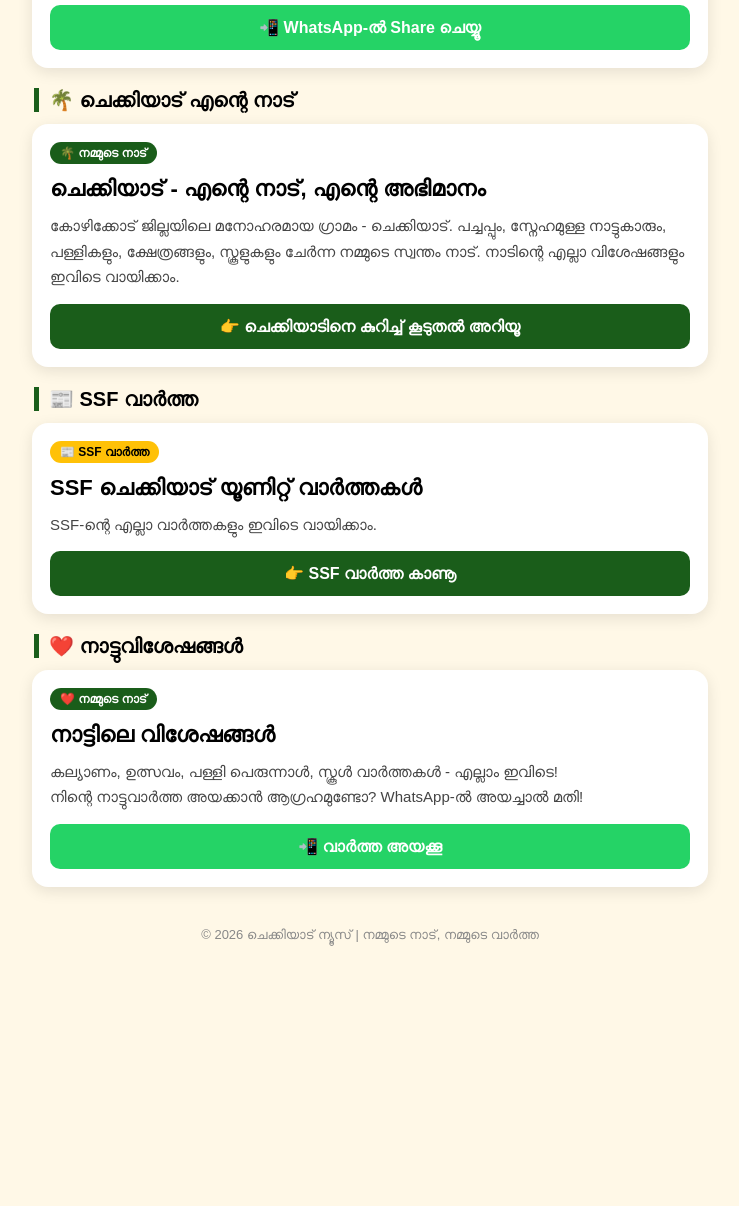
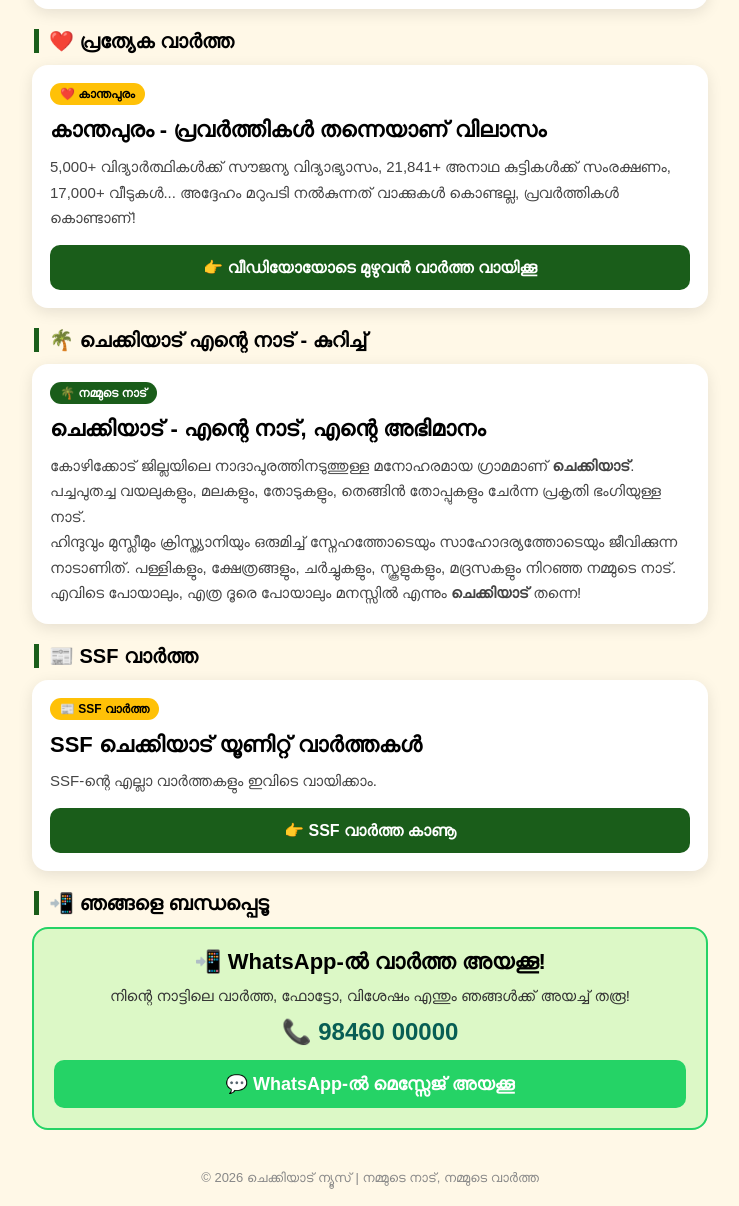
Before and after one commit to ichunetckd/-, a plain HTML site: page index.html in a window 1280 px wide. Shown: the part 1338-2544 px from the top of the page, without its empty margins (270-1009 px from the left). Before the commit the page ends 2301 px from the top, so only its background shows below. Drawn offline with Linux system fonts and the light colour scheme.

Commit message:
Enhance index.html with new sections and styles

```diff
--- a/index.html
+++ b/index.html
@@ -26,7 +26,11 @@ header b { font-size:22px; }
 .card h2 { font-size:22px; line-height:1.4; margin-bottom:8px; }
 .card p { font-size:15px; line-height:1.7; color:#444; }
 .btn { display:block; background:#1A5D1A; color:white; text-align:center; padding:13px; border-radius:10px; text-decoration:none; font-weight:bold; margin-top:14px; }
-.btn-green { background:#25D366; }
+.btn-green { background:#25D366; font-size:18px; }
+.whatsapp-box { background:#DCF8C6; border:2px solid #25D366; border-radius:16px; padding:20px; text-align:center; margin-bottom:20px; }
+.whatsapp-box h2 { font-size:22px; margin-bottom:8px; }
+.whatsapp-box p { font-size:15px; line-height:1.7; color:#333; }
+.big-num { font-size:24px; font-weight:bold; color:#075E54; display:block; margin:10px 0; }
 footer { text-align:center; padding:20px; color:#888; font-size:13px; }
 </style>
 </head>
@@ -34,9 +38,9 @@ footer { text-align:center; padding:20px; color:#888; font-size:13px; }
 <header><b>🌴 ചെക്കിയാട്</b><span>📍 കോഴിക്കോട്</span></header>
 <div class="ticker"><div class="track">
 <span>💡 BREAKING: മുണ്ടോളി പള്ളി പരിസരം പ്രകാശപൂരിതമായി! •</span>
-<span>🌴 ചെക്കിയാട് എന്റെ നാട് - നമ്മുടെ നാടിന്റെ വാർത്തകൾ •</span>
+<span>❤️ കാന്തപുരം - പ്രവർത്തികൾ തന്നെയാണ് വിലാസം •</span>
 <span>💡 BREAKING: മുണ്ടോളി പള്ളി പരിസരം പ്രകാശപൂരിതമായി! •</span>
-<span>🌴 ചെക്കിയാട് എന്റെ നാട് - നമ്മുടെ നാടിന്റെ വാർത്തകൾ •</span>
+<span>❤️ കാന്തപുരം - പ്രവർത്തികൾ തന്നെയാണ് വിലാസം •</span>
 </div></div>
 
 <div class="wrap">
@@ -46,7 +50,7 @@ footer { text-align:center; padding:20px; color:#888; font-size:13px; }
 <p>നമ്മുടെ നാടിന്റെ സ്നേഹവും, വാർത്തകളും, വിശേഷങ്ങളും - എല്ലാം ഒരിടത്ത്!</p>
 </div>
 
-<!-- 1. മുണ്ടോളി വാർത്ത -->
+<!-- 1. മുണ്ടോളി -->
 <div class="section-title">🔴 പുതിയ വാർത്ത</div>
 <div class="card">
 <img src="Screenshot_20261128-100515%7E2.jpg" onerror="this.src='https://ichunetckd.github.io/Screenshot_20261128-100515%7E2.jpg'" alt="മുണ്ടോളി പള്ളി">
@@ -55,22 +59,33 @@ footer { text-align:center; padding:20px; color:#888; font-size:13px; }
 <h2>മുണ്ടോളി പള്ളി പരിസരം ഇന്ന് പ്രകാശപൂരിതമായി!</h2>
 <p>പുതിയ മിനി മാസ്റ്റ് ലൈറ്റ് പ്രവർത്തിച്ച് തുടങ്ങി. NK ചന്ദ്രിക ടീച്ചറുടെ നിവേദനത്തിലൂടെയാണ് ഈ പ്രകാശം ലഭിച്ചത്.</p>
 <a class="btn" href="mundoli.html">👉 മുഴുവൻ വാർത്ത വായിക്കൂ</a>
-<a class="btn btn-green" href="https://wa.me/?text=💡%20മുണ്ടോളി%20പള്ളി%20പരിസരം%20പ്രകാശപൂരിതമായി!%20👇%20https://ichunetckd.github.io/-/mundoli.html">📲 WhatsApp-ൽ Share ചെയ്യൂ</a>
 </div>
 </div>
 
-<!-- 2. ചെക്കിയാട് എന്റെ നാട് -->
-<div class="section-title">🌴 ചെക്കിയാട് എന്റെ നാട്</div>
+<!-- 2. കാന്തപുരം - ഇത് ഇവിടെയാണ് ചേർത്തത് 👇 -->
+<div class="section-title">❤️ പ്രത്യേക വാർത്ത</div>
+<div class="card">
+<div>
+<span class="badge">❤️ കാന്തപുരം</span>
+<h2>കാന്തപുരം - പ്രവർത്തികൾ തന്നെയാണ് വിലാസം</h2>
+<p>5,000+ വിദ്യാർത്ഥികൾക്ക് സൗജന്യ വിദ്യാഭ്യാസം, 21,841+ അനാഥ കുട്ടികൾക്ക് സംരക്ഷണം, 17,000+ വീടുകൾ... അദ്ദേഹം മറുപടി നൽകുന്നത് വാക്കുകൾ കൊണ്ടല്ല, പ്രവർത്തികൾ കൊണ്ടാണ്!</p>
+<a class="btn" href="kanthapuram.html">👉 വീഡിയോയോടെ മുഴുവൻ വാർത്ത വായിക്കൂ</a>
+</div>
+</div>
+
+<!-- 3. ചെക്കിയാട് കുറിച്ച് -->
+<div class="section-title">🌴 ചെക്കിയാട് എന്റെ നാട് - കുറിച്ച്</div>
 <div class="card">
 <div>
 <span class="badge badge-green">🌴 നമ്മുടെ നാട്</span>
 <h2>ചെക്കിയാട് - എന്റെ നാട്, എന്റെ അഭിമാനം</h2>
-<p>കോഴിക്കോട് ജില്ലയിലെ മനോഹരമായ ഗ്രാമം - ചെക്കിയാട്. പച്ചപ്പും, സ്നേഹമുള്ള നാട്ടുകാരും, പള്ളികളും, ക്ഷേത്രങ്ങളും, സ്കൂളുകളും ചേർന്ന നമ്മുടെ സ്വന്തം നാട്. നാടിന്റെ എല്ലാ വിശേഷങ്ങളും ഇവിടെ വായിക്കാം.</p>
-<a class="btn" href="chekkiyad.html">👉 ചെക്കിയാടിനെ കുറിച്ച് കൂടുതൽ അറിയൂ</a>
+<p>കോഴിക്കോട് ജില്ലയിലെ നാദാപുരത്തിനടുത്തുള്ള മനോഹരമായ ഗ്രാമമാണ് <b>ചെക്കിയാട്</b>. പച്ചപുതച്ച വയലുകളും, മലകളും, തോടുകളും, തെങ്ങിൻ തോപ്പുകളും ചേർന്ന പ്രകൃതി ഭംഗിയുള്ള നാട്.</p>
+<p>ഹിന്ദുവും മുസ്ലീമും ക്രിസ്ത്യാനിയും ഒരുമിച്ച് സ്നേഹത്തോടെയും സാഹോദര്യത്തോടെയും ജീവിക്കുന്ന നാടാണിത്. പള്ളികളും, ക്ഷേത്രങ്ങളും, ചർച്ചുകളും, സ്കൂളുകളും, മദ്രസകളും നിറഞ്ഞ നമ്മുടെ നാട്.</p>
+<p>എവിടെ പോയാലും, എത്ര ദൂരെ പോയാലും മനസ്സിൽ എന്നും <b>ചെക്കിയാട്</b> തന്നെ!</p>
 </div>
 </div>
 
-<!-- 3. SSF -->
+<!-- 4. SSF -->
 <div class="section-title">📰 SSF വാർത്ത</div>
 <div class="card">
 <div>
@@ -81,16 +96,13 @@ footer { text-align:center; padding:20px; color:#888; font-size:13px; }
 </div>
 </div>
 
-<!-- 4. നാട്ടുവിശേഷം -->
-<div class="section-title">❤️ നാട്ടുവിശേഷങ്ങൾ</div>
-<div class="card">
-<div>
-<span class="badge badge-green">❤️ നമ്മുടെ നാട്</span>
-<h2>നാട്ടിലെ വിശേഷങ്ങൾ</h2>
-<p>കല്യാണം, ഉത്സവം, പള്ളി പെരുന്നാൾ, സ്കൂൾ വാർത്തകൾ - എല്ലാം ഇവിടെ!</p>
-<p>നിന്റെ നാട്ടുവാർത്ത അയക്കാൻ ആഗ്രഹമുണ്ടോ? WhatsApp-ൽ അയച്ചാൽ മതി!</p>
-<a class="btn btn-green" href="https://wa.me/?text=ഹലോ%20ചെക്കിയാട്%20ന്യൂസ്!%20എനിക്ക്%20ഒരു%20വാർത്ത%20അയക്കാനുണ്ട്">📲 വാർത്ത അയക്കൂ</a>
-</div>
+<!-- 5. WhatsApp -->
+<div class="section-title">📲 ഞങ്ങളെ ബന്ധപ്പെടൂ</div>
+<div class="whatsapp-box">
+<h2>📲 WhatsApp-ൽ വാർത്ത അയക്കൂ!</h2>
+<p>നിന്റെ നാട്ടിലെ വാർത്ത, ഫോട്ടോ, വിശേഷം എന്തും ഞങ്ങൾക്ക് അയച്ച് തരൂ!</p>
+<span class="big-num">📞 98460 00000</span>
+<a class="btn btn-green" href="https://wa.me/919846000000?text=ഹലോ%20ചെക്കിയാട്%20ന്യൂസ്!%20എനിക്ക്%20ഒരു%20വാർത്ത%20അയക്കാനുണ്ട്">💬 WhatsApp-ൽ മെസ്സേജ് അയക്കൂ</a>
 </div>
 
 </div>
```
